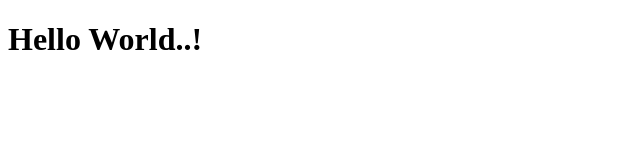
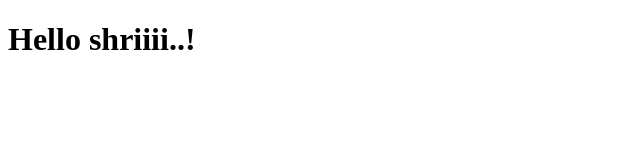
Before and after one commit to shridhar720/test, a plain HTML site: page index.html in a window 1280 px wide. Shown: the full height of the page, 0-640 px from the left. Drawn offline with Linux system fonts and the light colour scheme.

Commit message:
Update index.html

```diff
--- a/index.html
+++ b/index.html
@@ -4,9 +4,9 @@
     <meta charset="UTF-8">
     <meta http-equiv="X-UA-Compatible" content="IE=edge">
     <meta name="viewport" content="width=device-width, initial-scale=1.0">
-    <title>Document</title>
+    <title>test</title>
 </head>
 <body>
-    <h1>Hello World..!</h1>
+    <h1>Hello shriiii..!</h1>
 </body>
 </html>
```
